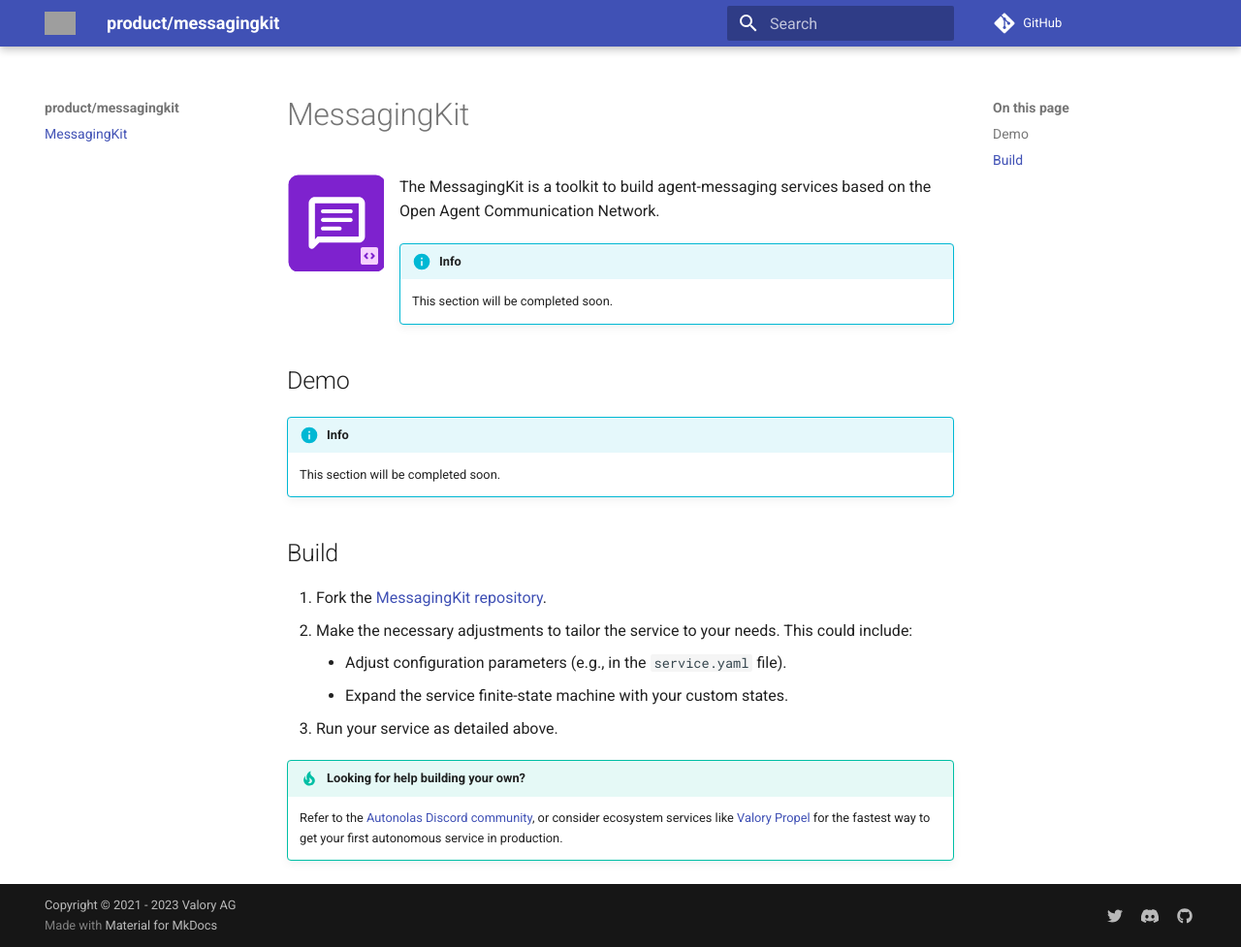
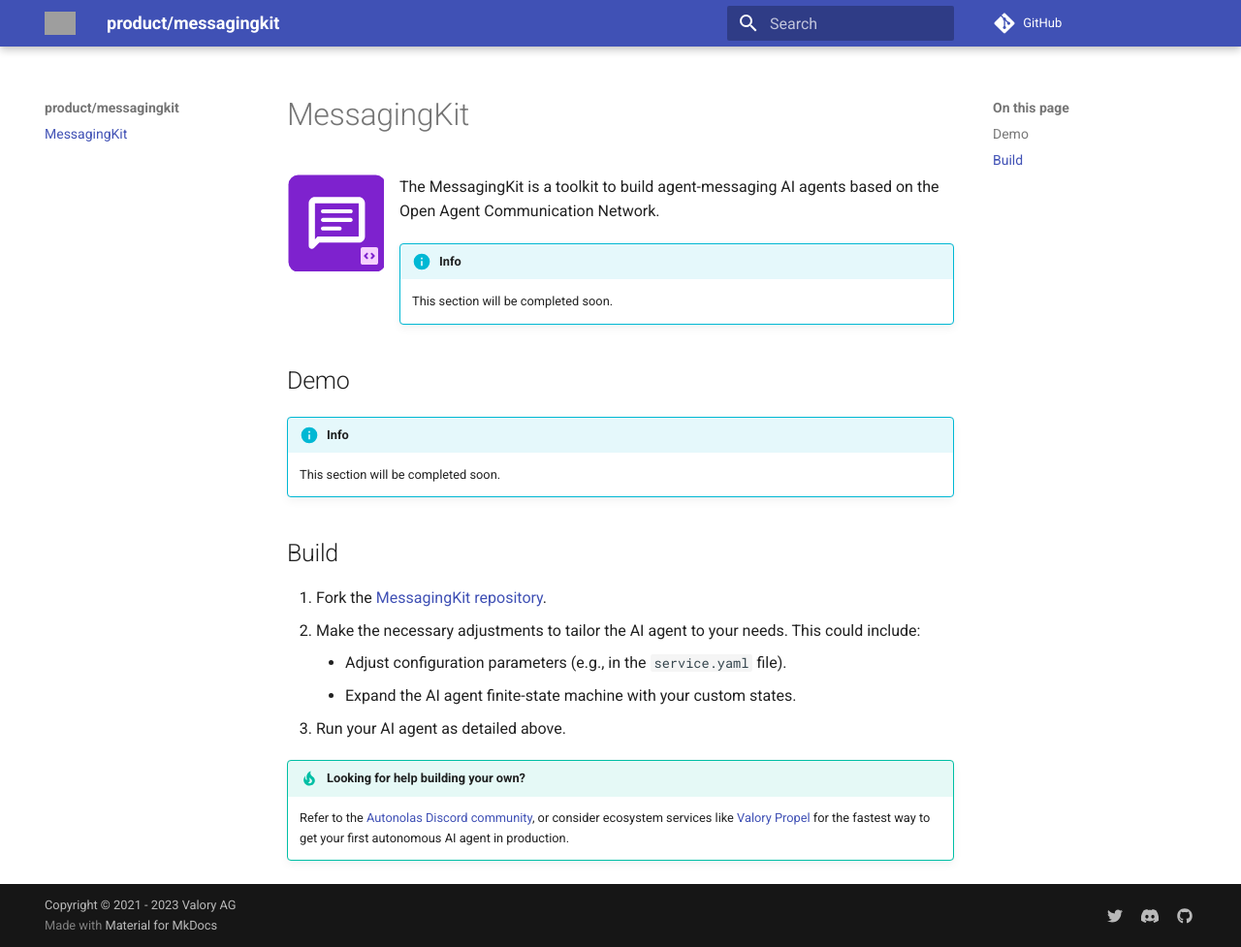
Before and after one commit to valory-xyz/open-acn, an MkDocs documentation site: the page built from docs/index.md, in a window 1280 px wide and 977 px high. Shown: the whole window at 97% size. Built offline with MkDocs 1.6.1 and Material for MkDocs 9.7.7, drawn with Linux system fonts in a browser that asks for light colours; comment, search, counter and statistics services are not loaded; grey boxes are pictures that could not be loaded.

Commit message:
Chore (docs): New naming convention
Signed-off-by: Ojuswi Rastogi <ojuswimail@gmail.com>

```diff
--- a/docs/index.md
+++ b/docs/index.md
@@ -1,5 +1,5 @@
 ![MessagingKit](images/messagingkit.svg){ align=left }
-The MessagingKit is a toolkit to build agent-messaging services based on the Open Agent Communication Network.
+The MessagingKit is a toolkit to build agent-messaging AI agents based on the Open Agent Communication Network.
 
 !!! info
 
@@ -14,11 +14,11 @@ The MessagingKit is a toolkit to build agent-messaging services based on the Ope
 ## Build
 
 1. Fork the [MessagingKit repository](https://github.com/valory-xyz/open-acn).
-2. Make the necessary adjustments to tailor the service to your needs. This could include:
+2. Make the necessary adjustments to tailor the AI agent to your needs. This could include:
     * Adjust configuration parameters (e.g., in the `service.yaml` file).
-    * Expand the service finite-state machine with your custom states.
-3. Run your service as detailed above.
+    * Expand the AI agent finite-state machine with your custom states.
+3. Run your AI agent as detailed above.
 
 !!! tip "Looking for help building your own?"
 
-    Refer to the [Autonolas Discord community](https://discord.com/invite/z2PT65jKqQ), or consider ecosystem services like [Valory Propel](https://propel.valory.xyz) for the fastest way to get your first autonomous service in production.
+    Refer to the [Autonolas Discord community](https://discord.com/invite/z2PT65jKqQ), or consider ecosystem services like [Valory Propel](https://propel.valory.xyz) for the fastest way to get your first autonomous AI agent in production.
--- a/mkdocs.yml
+++ b/mkdocs.yml
@@ -1,5 +1,5 @@
 site_name: product/messagingkit #Required format to work with monorepo including a specific route in the address.
-site_url: https://docs.autonolas.network/product/messagingkit/
+site_url: https://stack.olas.network/product/messagingkit/
 site_description: Autonolas MessagingKit developer documentation
 repo_url: https://github.com/valory-xyz/agent-academy-1
 site_author: developer@valory.xyz
@@ -78,13 +78,13 @@ extra:
   open_aea_api: '[Open AEA API](https://open-aea.docs.autonolas.tech/api)'
   fsm_app: 'FSM App'
   open_autonomy: '[Open Autonomy](https://github.com/valory-xyz/open-autonomy)'
-  open_autonomy_api: '[Open Autonomy API](https://docs.autonolas.network)'
+  open_autonomy_api: '[Open Autonomy API](https://stack.olas.network)'
   open_aea_repository: '[Open AEA repository](https://github.com/valory-xyz/open-aea)'
   open_autonomy_repository: '[Open Autonomy repository](https://github.com/valory-xyz/open-autonomy)'
   autonolas_whitepaper: '[Autonolas Whitepaper](https://www.autonolas.network/documents/whitepaper/Whitepaper%20v1.0.pdf)'
-  autonolas_protocol: '[Autonolas Protocol](https://docs.autonolas.network/protocol)'
-  autonolas_protocol_registry_dapp_link: 'https://registry.olas.network'
-  autonolas_protocol_registry_dapp: '[Autonolas Protocol web app](https://registry.olas.network)'
+  autonolas_protocol: '[Autonolas Protocol](https://stack.olas.network/protocol)'
+  autonolas_protocol_registry_dapp_link: 'https://marketplace.olas.network'
+  autonolas_protocol_registry_dapp: '[Autonolas Protocol web app](https://marketplace.olas.network)'
   autonolas_protocol_tokenomics_dapp: '[Autonolas Tokenomics web app](https://tokenomics.olas.network)'
   social:
     - icon: fontawesome/brands/twitter
```
Also changed, not shown: README.md (+1 -1 lines).
